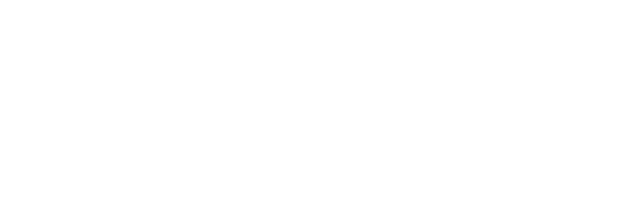
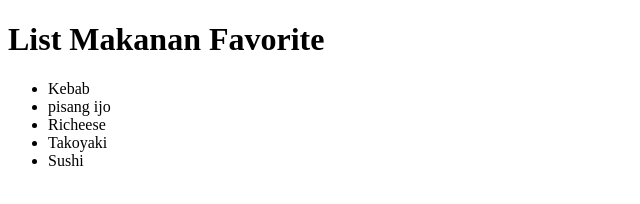
Before and after one commit to cindynrhlfh/PPLG_TESTBRANCH, a plain HTML site: page index.html in a window 1280 px wide. Shown: the whole page, without its empty margins (0-640 px from the left). Drawn offline with Linux system fonts and the light colour scheme.

Commit message:
list makanan favorite

```diff
--- a/index.html
+++ b/index.html
@@ -6,6 +6,13 @@
     <title>Document</title>
 </head>
 <body>
-
+    <h1>List Makanan Favorite</h1>
+    <ul>
+        <li>Kebab</li>
+        <li>pisang ijo</li>
+        <li>Richeese</li>
+        <li>Takoyaki</li>
+        <li>Sushi</li>
+    </ul>
 </body>
 </html>
```
